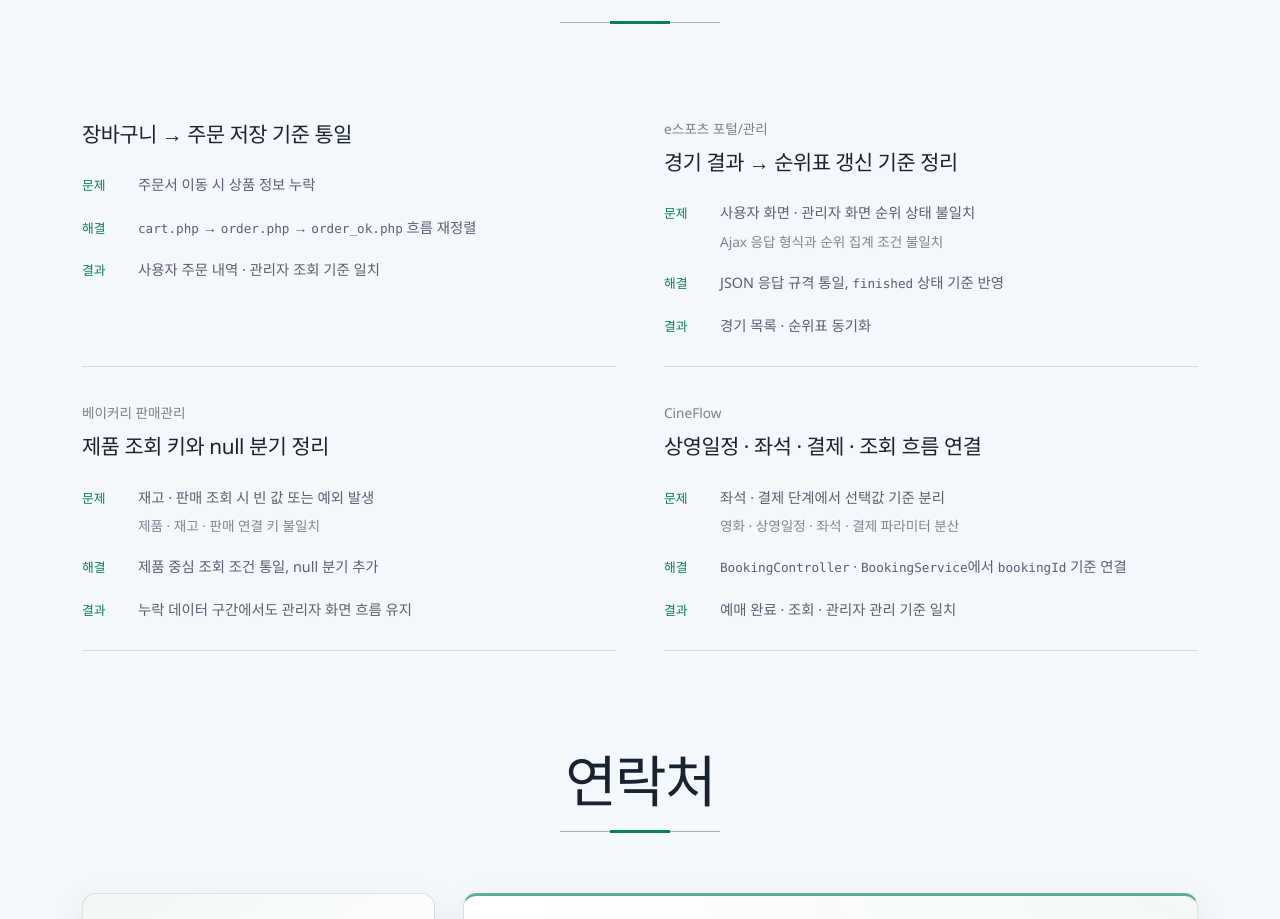
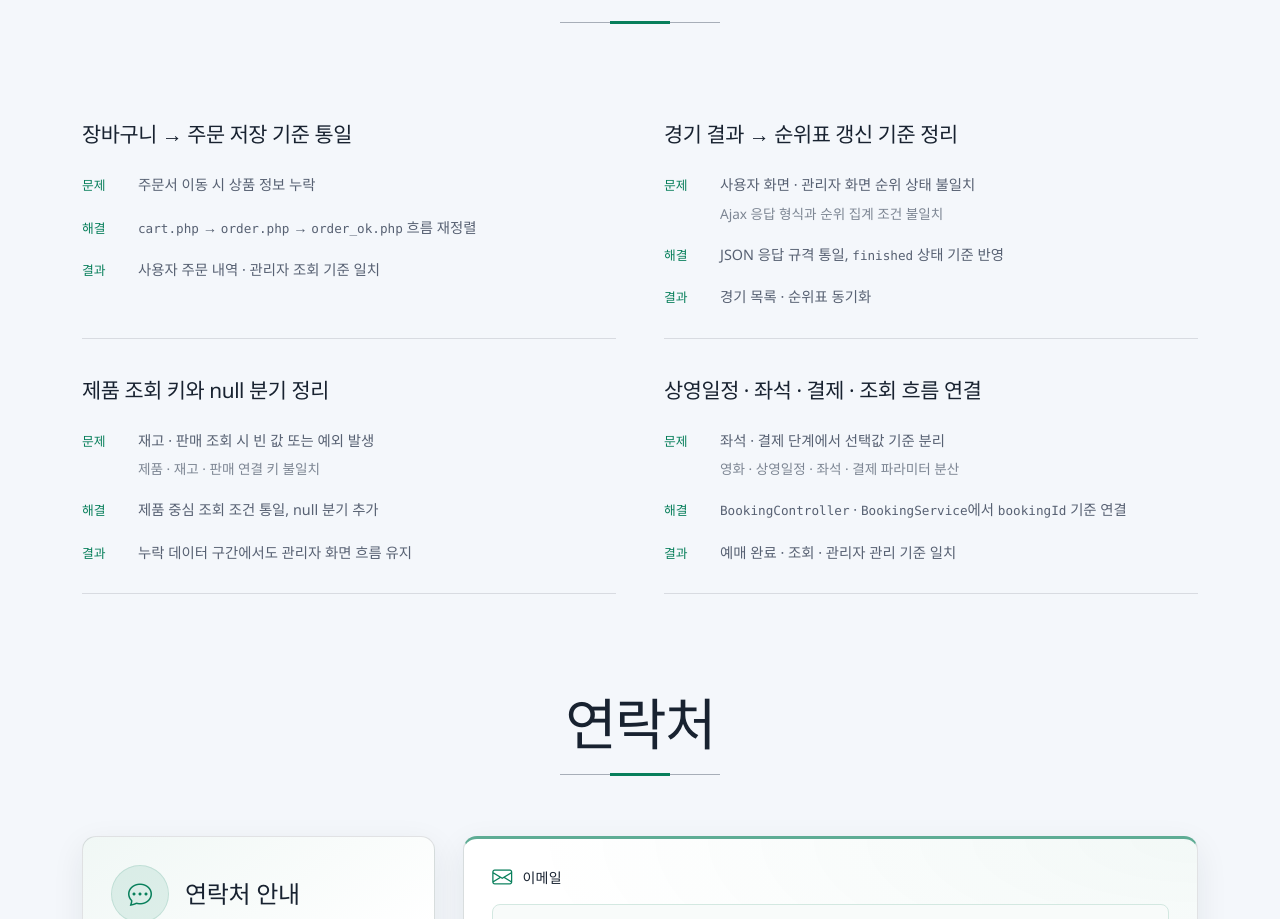
Before and after one commit to allen8524/allen8524.github.io, a React (Vite) app: page /#/ in a window 1280 px wide. Shown: the part 7830-8749 px from the top of the page. Built offline with nearby package versions, Linux system fonts and the light colour scheme.

Commit message:
Remove project labels from homepage troubleshooting cards

```diff
--- a/src/components/sections/Troubleshooting.tsx
+++ b/src/components/sections/Troubleshooting.tsx
@@ -7,7 +7,6 @@ type TroubleFlow = {
 
 type TroubleCase = {
   id: string;
-  label?: string;
   heading: string;
   flow: TroubleFlow[];
 };
@@ -38,7 +37,6 @@ const troubleCases: TroubleCase[] = [
   },
   {
     id: "esports",
-    label: "e스포츠 포털/관리",
     heading: "경기 결과 → 순위표 갱신 기준 정리",
     flow: [
       {
@@ -65,7 +63,6 @@ const troubleCases: TroubleCase[] = [
   },
   {
     id: "bakery",
-    label: "베이커리 판매관리",
     heading: "제품 조회 키와 null 분기 정리",
     flow: [
       {
@@ -88,7 +85,6 @@ const troubleCases: TroubleCase[] = [
   },
   {
     id: "cineflow",
-    label: "CineFlow",
     heading: "상영일정 · 좌석 · 결제 · 조회 흐름 연결",
     flow: [
       {
@@ -132,7 +128,6 @@ function Troubleshooting() {
               return (
                 <article className="trouble-card" key={item.id}>
                   <header className="trouble-card-head">
-                    {item.label && <p className="trouble-card-project">{item.label}</p>}
                     <h3>{item.heading}</h3>
                   </header>
 
--- a/src/styles/troubleshooting.css
+++ b/src/styles/troubleshooting.css
@@ -21,12 +21,6 @@
 }
 .testimonials .trouble-card-head {
   margin-bottom: 24px;
-}
-.testimonials .trouble-card-project {
-  margin: 0 0 8px;
-  color: color-mix(in srgb, var(--default-color), transparent 35%);
-  font-family: var(--font-ui);
-  font-size: 0.85rem;
 }
 .testimonials .trouble-card h3 {
   margin: 0;
```
